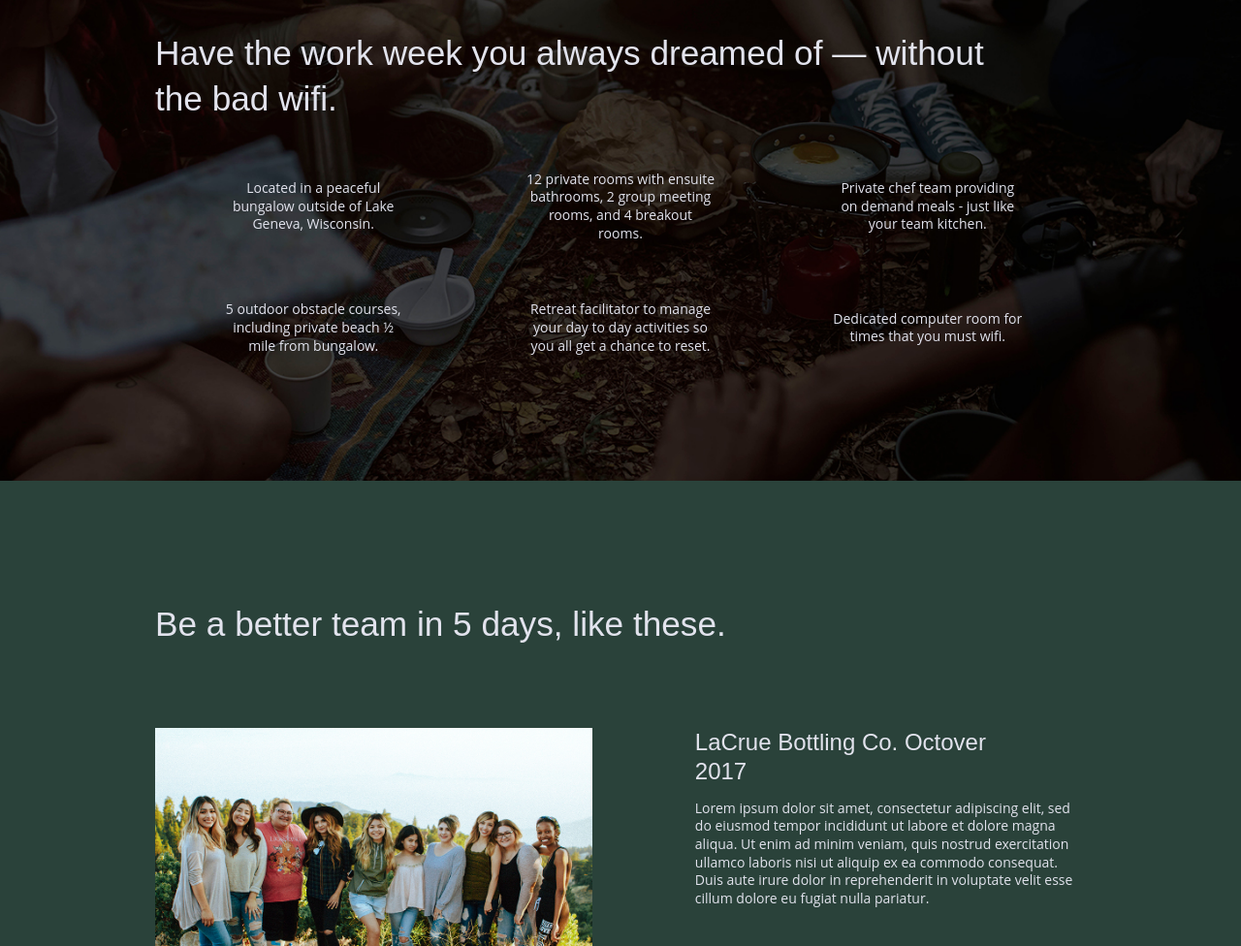
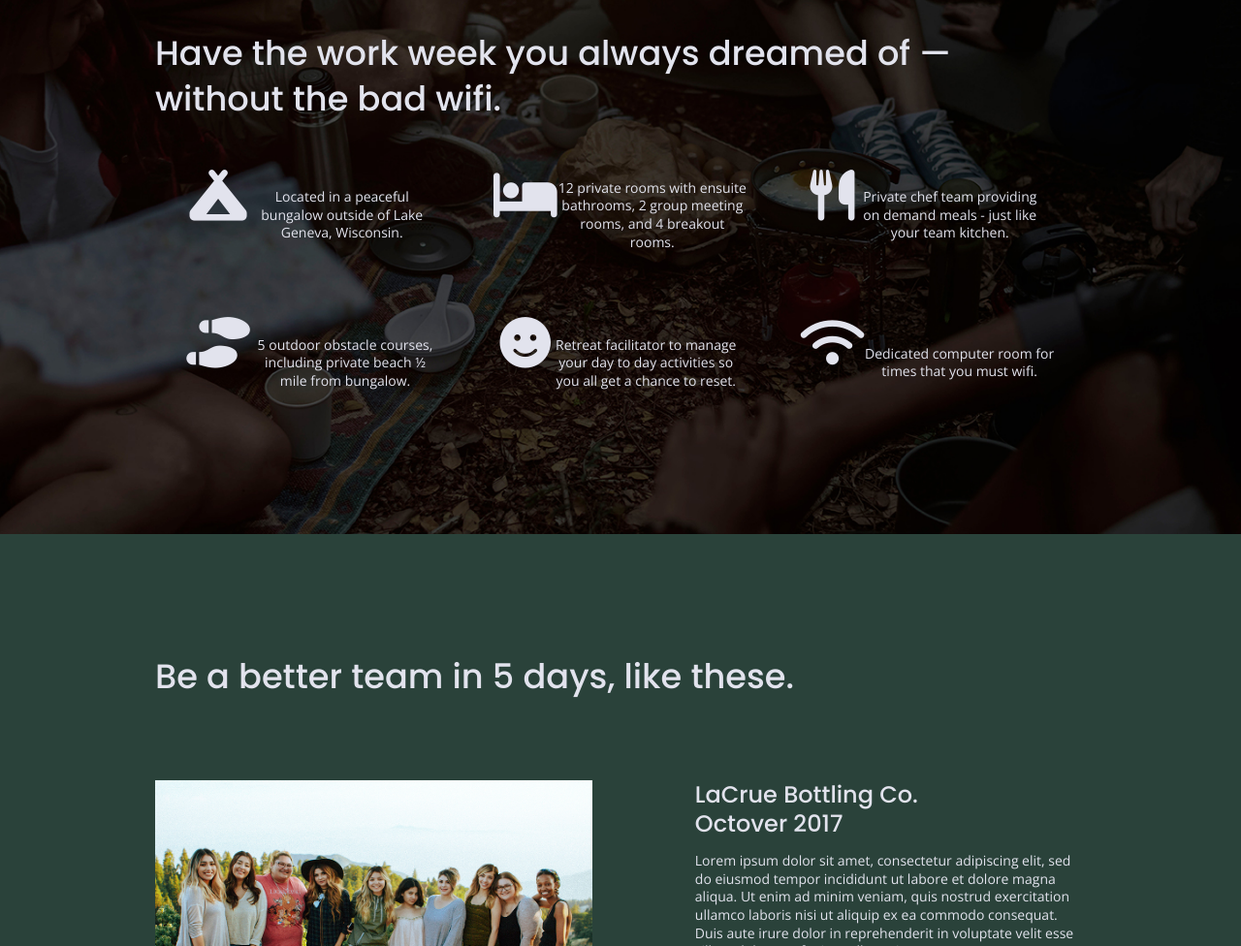
Before and after one commit to sarah-d-garcia/retreat-website, a website built with Parcel: page index.html in a window 1280 px wide. Shown: the part 1084-2060 px from the top of the page at 97% size. Built offline with nearby package versions, Linux system fonts and the light colour scheme.

Commit message:
Added icons

```diff
--- a/css/main.css
+++ b/css/main.css
@@ -317,10 +317,17 @@ input[type=button] {
   align-items: center;
   flex-flow: row wrap;
 }
+
+.features i {
+  font-size: 3.75em;
+  margin-bottom: 40px;
+}
+
 .features p {
   margin: 0;
   text-align: center;
 }
+
 
     /***** Reviews Styles *****/
 .reviews {
--- a/index.html
+++ b/index.html
@@ -16,10 +16,13 @@
 
   <link rel="manifest" href="site.webmanifest">
   <link rel="apple-touch-icon" href="icon.png">
+  <link href="https://fonts.googleapis.com/css2?family=Open+Sans:ital,wght@0,300;0,400;0,700;1,300;1,400;1,700&family=Poppins:wght@200;500;700&display=swap" rel="stylesheet">
   <!-- Place favicon.ico in the root directory -->
 
   <link rel="stylesheet" href="css/normalize.css">
   <link rel="stylesheet" href="css/main.css">
+
+  <script src="https://kit.fontawesome.com/ae66cc4ca4.js" crossorigin="anonymous"></script>
 
   <meta name="theme-color" content="#fafafa">
 </head>
@@ -75,33 +78,45 @@
         <h2>Have the work week you always dreamed of — without the bad wifi.</h2>
         <div class="features-items">
           <article>
-            <p class="fontawesome-icon"></p>
+            <p class="fontawesome-icon">
+              <i class="fas fa-campground"></i>
+            </p>
             <p class="features-item-description">Located in a peaceful bungalow outside of Lake Geneva, Wisconsin.</p>
           </article>
 
           <article>
-            <p class="fontawesome-icon"></p>
+            <p class="fontawesome-icon">
+              <i class="fas fa-bed"></i>
+            </p>
             <p class="features-item-description">12 private rooms with ensuite bathrooms, 2 group meeting rooms, and 4 breakout rooms.</p>
           </article>
 
           <article>
-            <p class="fontawesome-icon"></p>
-            <p class="features-item-description">Private chef team providing on demand meals - just like your team kitchen.</p>
+            <p class="fontawesome-icon">
+              <i class="fas fa-utensils"></i>
+            </p>
+              <p class="features-item-description">Private chef team providing on demand meals - just like your team kitchen.</p>
           </article>
 
           <article>
-            <p class="fontawesome-icon"></p>
-            <p class="features-item-description">5 outdoor obstacle courses, including private beach ½ mile from bungalow.</p>
+            <p class="fontawesome-icon">
+              <i class="fas fa-shoe-prints"></i>
+            </p>
+              <p class="features-item-description">5 outdoor obstacle courses, including private beach ½ mile from bungalow.</p>
           </article>
 
           <article>
-            <p class="fontawesome-icon"></p>
-            <p class="features-item-description">Retreat facilitator to manage your day to day activities so you all get a chance to reset.</p>
+            <p class="fontawesome-icon">
+                <i class="fas fa-smile"></i>
+            </p>
+                <p class="features-item-description">Retreat facilitator to manage your day to day activities so you all get a chance to reset.</p>
           </article>
 
           <article>
-            <p class="fontawesome-icon"></p>
-            <p class="features-item-description">Dedicated computer room for times that you must wifi.</p>
+            <p class="fontawesome-icon">
+              <i class="fas fa-wifi"></i>
+              </p>
+              <p class="features-item-description">Dedicated computer room for times that you must wifi.</p>
           </article>
         </div>
       </div>
```
Also changed, not shown: about/index.html (+2 -0 lines), faq/index.html (+3 -0 lines).
